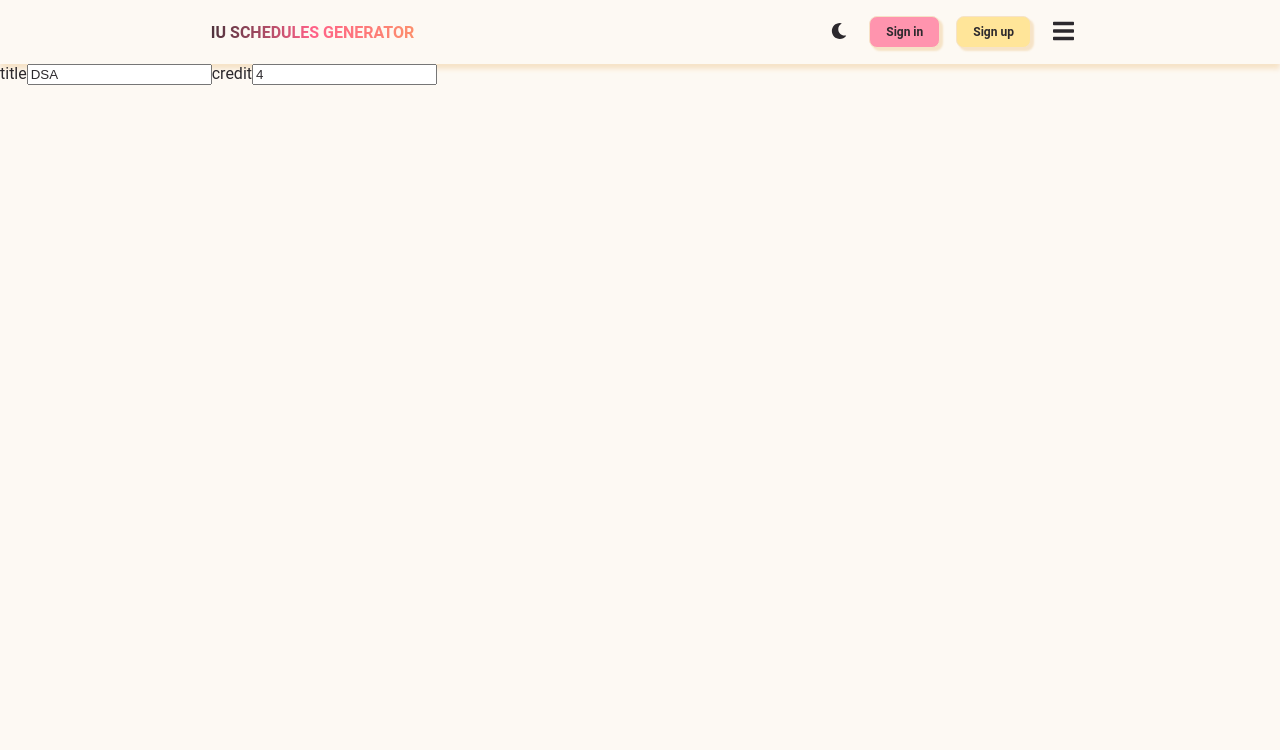
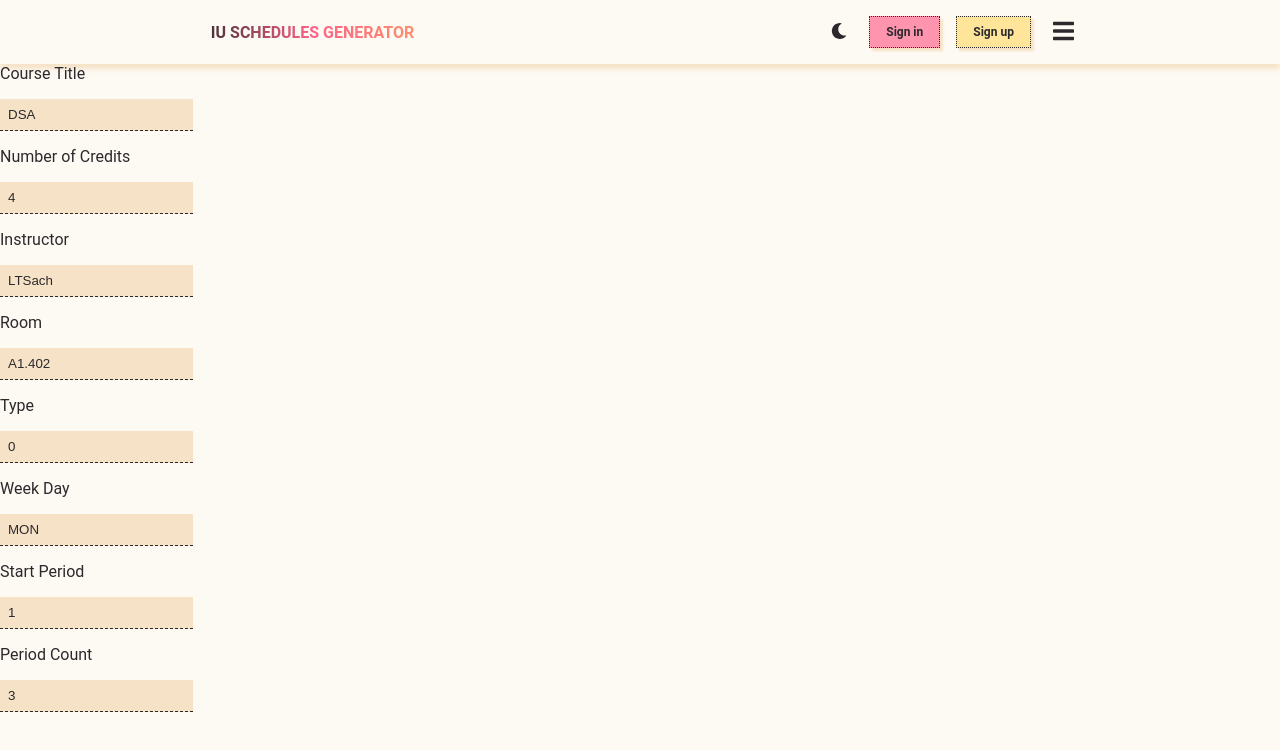
Before and after one commit to tdnguyen6/iu-schedule-gen, a Vue app: page / in a window 1280 px wide. Shown: the top 750 px of the page. Built offline with nearby package versions, Linux system fonts and the light colour scheme.

Commit message:
Finished view and delete function, add, generate and filter not implemented, pivot UI to Monokai theme and no border-radius

```diff
--- a/src/services/logics/Class.ts
+++ b/src/services/logics/Class.ts
@@ -1,5 +1,6 @@
 import { Course } from "./Course";
 import { Schedule } from "./Schedule";
+import { Session } from "./Session";
 
 export class Class {
   course: Course;
@@ -11,6 +12,7 @@ export class Class {
   }
 
   getAllSessions() {
-    return Object.values(this.schedule.sessionByDay).flat(1);
+    const clonedSessionByDay: { [key: string]: Session[] } = Object.assign({}, this.schedule.sessionByDay);
+    return Object.values(clonedSessionByDay).flat(1);
   }
 }
--- a/src/services/logics/Session.ts
+++ b/src/services/logics/Session.ts
@@ -5,7 +5,7 @@ export class Session {
   startPeriod: number;
   periodCount: number;
   instructor: string;
-  weekDay: WeekDay;
+  weekDay: string;
   class: Class;
   course: Course;
   room: string;
@@ -21,14 +21,14 @@ export class Session {
     type: SessionType
   ) {
     this.class = c;
-    c.schedule.addSession(this);
     this.course = c.course;
     this.startPeriod = start;
     this.periodCount = count;
     this.instructor = instructor;
-    this.weekDay = weekDay;
+    this.weekDay = WeekDay[weekDay];
     this.room = room;
     this.type = type;
+    c.schedule.addSession(this);
   }
 }
 
--- a/src/views/components/auxiliaries/Navbar.vue
+++ b/src/views/components/auxiliaries/Navbar.vue
@@ -134,10 +134,9 @@ export default class Navbar extends Vue {
       align-items: center;
       justify-content: space-evenly;
       .profile-btn {
-        border: 1px solid var(--shadow);
+        border: 1px dotted var(--text-color);
         // border: none;
         box-shadow: 3px 3px 2px var(--shadow);
-        border-radius: 0.5rem;
         font: inherit;
         padding: 0.5rem 1rem;
         margin: 0 0.5rem;
@@ -181,6 +180,7 @@ export default class Navbar extends Vue {
       li {
         list-style-type: none;
         border-top: 1px dashed var(--shadow);
+        border-bottom: 3px solid transparent;
         &:hover,
         .active {
           background: var(--nav-link-hover);
--- /dev/null
+++ b/src/views/components/forms/CourseForm.vue
@@ -0,0 +1,36 @@
+<template>
+  <div class="course-form">
+    <label for="course-title">Course Title</label>
+    <div>
+      <input type="text" id="course-title" v-model="course.title" />
+    </div>
+    <label for="course-credit">Number of Credits</label>
+    <div>
+      <input type="text" id="course-credit" v-model="course.credit" />
+    </div>
+  </div>
+</template>
+
+<script lang="ts">
+import { Component, Vue, Prop } from "vue-property-decorator";
+import { Course } from "@/services/logics/Course";
+
+@Component({
+  components: {}
+})
+export default class CourseForm extends Vue {
+  @Prop() course!: Course;
+}
+</script>
+
+<style lang="scss" scoped>
+.course-form {
+  input {
+    background: var(--shadow);
+    border: none;
+    border-bottom: 1px dashed var(--text-color);
+    padding: 0.5rem;
+    margin: 1rem 0;
+  }
+}
+</style>
--- a/src/views/components/forms/CoursesForm.vue
+++ /dev/null
@@ -1,22 +0,0 @@
-<template>
-  <div class="course-form">
-    <label for="course-title">title</label>
-    <input type="text" id="course-title" v-model="course.title" />
-    <label for="course-credit">credit</label>
-    <input type="text" id="course-credit" v-model="course.credit" />
-  </div>
-</template>
-
-<script lang="ts">
-import { Component, Vue, Prop } from "vue-property-decorator";
-import { Course } from "@/services/logics/Course";
-
-@Component({
-  components: {}
-})
-export default class CourseForm extends Vue {
-  @Prop() course!: Course;
-}
-</script>
-
-<style lang="scss" scoped></style>
--- /dev/null
+++ b/src/views/components/forms/SessionForm.vue
@@ -0,0 +1,60 @@
+<template>
+  <div class="session-form">
+    <label for="session-instructor">Instructor</label>
+    <div>
+      <input type="text" id="session-instructor" v-model="session.instructor" />
+    </div>
+    <label for="session-room">Room</label>
+    <div>
+      <input type="text" id="session-room" v-model="session.room" />
+    </div>
+    <label for="session-type">Type</label>
+    <div>
+      <input type="text" id="session-type" v-model="session.type" />
+    </div>
+    <label for="session-week-day">Week Day</label>
+    <div>
+      <input type="text" id="session-week-day" v-model="session.weekDay" />
+    </div>
+    <label for="session-start-period">Start Period</label>
+    <div>
+      <input
+        type="text"
+        id="session-start-period"
+        v-model="session.startPeriod"
+      />
+    </div>
+    <label for="session-period-count">Period Count</label>
+    <div>
+      <input
+        type="text"
+        id="session-period-count"
+        v-model="session.periodCount"
+      />
+    </div>
+  </div>
+</template>
+
+<script lang="ts">
+import { Component, Vue, Prop } from "vue-property-decorator";
+import { Session } from "@/services/logics/Session";
+
+@Component({
+  components: {}
+})
+export default class SessionForm extends Vue {
+  @Prop() session!: Session;
+}
+</script>
+
+<style lang="scss" scoped>
+.session-form {
+  input {
+    background: var(--shadow);
+    border: none;
+    border-bottom: 1px dashed var(--text-color);
+    padding: 0.5rem;
+    margin: 1rem 0;
+  }
+}
+</style>
--- a/src/views/components/functions/CourseClassSession.vue
+++ b/src/views/components/functions/CourseClassSession.vue
@@ -1,7 +1,7 @@
 <template>
   <div class="course-class-session">
     <Modal :control="control" />
-    <button @click="control.toggle = !control.toggle" class="add-course-btn">
+    <button @click="toggleModal()" class="add-course-btn">
       <font-awesome-icon :icon="['fas', 'plus']" /> Add Course
     </button>
     <transition-group name="ccs-list" tag="ul" appear>
@@ -11,22 +11,18 @@
         :style="`--i: ${courseIndex}`"
         class="course-li"
       >
-        <div
-          class="title-pane course-title"
-          @click="flipCourseExpand(courseIndex)"
-        >
-          {{ `${course.credit}: ${course.title}` }}
+        <div class="title-pane course-title">
+          <span @click="flipCourseExpand(courseIndex)" class="info-pane">
+            {{ `${course.credit}: ${course.title}` }}
+          </span>
           <span class="edit-del-btn">
-            <button>Edit</button>
-            <button>Delete</button>
+            <button @click="onViewCourse(course)">View</button>
+            <button @click="onDeleteCourse(courseIndex)">Delete</button>
           </span>
         </div>
         <transition name="ccs-list">
           <div v-if="expandInfoList[courseIndex].courseExpand">
-            <button
-              @click="control.toggle = !control.toggle"
-              class="add-class-btn"
-            >
+            <button @click="toggleModal()" class="add-class-btn">
               <font-awesome-icon :icon="['fas', 'plus']" /> Add Class
             </button>
             <transition-group name="ccs-list" tag="ul" appear>
@@ -40,10 +36,13 @@
                   class="title-pane class-title"
                   @click="flipClassExpand(courseIndex, classIndex)"
                 >
-                  {{ `Class ${classIndex}` }}
+                  <span class="info-pane">
+                    {{ `Class ${classIndex}` }}
+                  </span>
                   <span class="edit-del-btn">
-                    <button>Edit</button>
-                    <button>Delete</button>
+                    <button @click="onDeleteClass(courseIndex, classIndex)">
+                      Delete
+                    </button>
                   </span>
                 </div>
                 <transition name="ccs-list">
@@ -53,10 +52,7 @@
                         expandInfoList[courseIndex].classExpand[classIndex]
                     "
                   >
-                    <button
-                      @click="control.toggle = !control.toggle"
-                      class="add-session-btn"
-                    >
+                    <button @click="toggleModal()" class="add-session-btn">
                       <font-awesome-icon :icon="['fas', 'plus']" /> Add Session
                     </button>
                     <transition-group name="ccs-list" tag="ul" appear>
@@ -68,10 +64,24 @@
                         class="session-li"
                       >
                         <div class="title-pane session-title">
-                          {{ `Session ${sessionIndex}` }}
+                          <span class="info-pane">
+                            {{ `Session ${sessionIndex}` }}
+                          </span>
                           <span class="edit-del-btn">
-                            <button>Edit</button>
-                            <button>Delete</button>
+                            <button @click="onViewSession(session)">
+                              View
+                            </button>
+                            <button
+                              @click="
+                                onDeleteSession(
+                                  courseIndex,
+                                  classIndex,
+                                  sessionIndex
+                                )
+                              "
+                            >
+                              Delete
+                            </button>
                           </span>
                         </div>
                       </li>
@@ -90,7 +100,8 @@
 <script lang="ts">
 import { Component, Vue, Prop } from "vue-property-decorator";
 import { Course } from "@/services/logics/Course";
-// import { Session } from "@/services/logics/Session";
+import { Session } from "@/services/logics/Session";
+import { Class } from "@/services/logics/Class";
 // import { SessionType } from "@/services/logics/Session";
 // import { WeekDay } from "@/services/logics/WeekDay";
 import Modal from "@/views/components/auxiliaries/Modal.vue";
@@ -108,8 +119,14 @@ interface ExpandInfo {
 export default class CourseClassSession extends Vue {
   @Prop() private courseList!: Course[];
   private expandInfoList: ExpandInfo[] = [];
-  private control = {
-    toggle: false
+  private control: {
+    toggle: boolean;
+    type: string;
+    content: Course | Session | null;
+  } = {
+    toggle: false,
+    type: "",
+    content: null
   };
 
   constructor() {
@@ -122,8 +139,6 @@ export default class CourseClassSession extends Vue {
       };
       this.expandInfoList.push(expandInfo);
     }
-
-    console.log(this.courseList[0].classList[0].getAllSessions());
   }
 
   flipClassExpand(courseIndex: number, classIndex: number) {
@@ -136,6 +151,47 @@ export default class CourseClassSession extends Vue {
     this.expandInfoList[courseIndex].courseExpand = !this.expandInfoList[
       courseIndex
     ].courseExpand;
+  }
+
+  onViewCourse(course: Course) {
+    this.control.content = course;
+    this.control.type = "course-form";
+    this.toggleModal();
+    console.log(course);
+  }
+
+  onViewSession(session: Session) {
+    this.control.content = session;
+    this.control.type = "session-form";
+    this.toggleModal();
+  }
+
+  onDeleteCourse(courseIndex: number) {
+    this.courseList.splice(courseIndex, 1);
+    this.expandInfoList.splice(courseIndex, 1);
+  }
+
+  onDeleteClass(courseIndex: number, classIndex: number) {
+    const course: Course = this.courseList[courseIndex];
+    const _class: Class = course.classList[classIndex];
+    course.removeClass(_class);
+    this.expandInfoList[courseIndex].classExpand.splice(classIndex, 1);
+  }
+
+  onDeleteSession(
+    courseIndex: number,
+    classIndex: number,
+    sessionIndex: number
+  ) {
+    const course: Course = this.courseList[courseIndex];
+    const _class: Class = course.classList[classIndex];
+    const session: Session = _class.getAllSessions()[sessionIndex];
+    _class.schedule.removeSession(session);
+    this.$forceUpdate();
+  }
+
+  toggleModal() {
+    this.control.toggle = !this.control.toggle;
   }
 }
 </script>
@@ -180,10 +236,21 @@ export default class CourseClassSession extends Vue {
   }
   .title-pane {
     display: flex;
+    cursor: pointer;
+    margin: 1rem 0;
     justify-content: space-between;
-    cursor: pointer;
-    padding: 1rem;
-    margin: 1rem 0;
+    align-items: stretch;
+    .info-pane {
+      flex-grow: 1;
+      padding: 1rem;
+    }
+
+    .edit-del-btn {
+      padding-right: 1rem;
+      button {
+        height: 100%;
+      }
+    }
   }
 
   .course-title {
@@ -196,7 +263,6 @@ export default class CourseClassSession extends Vue {
 
   .session-title {
     background: var(--session-title-bg);
-    cursor: default;
   }
 
   ul {
--- a/src/views/routes/Home.vue
+++ b/src/views/routes/Home.vue
@@ -2,24 +2,28 @@
   <div class="home">
     <!-- <img alt="Vue logo" src="@/views/assets/images/logo.png" /> -->
     <Navbar />
-    <courses-form :course="course" />
+    <course-form :course="course" />
+    <session-form :session="session" />
   </div>
 </template>
 
 <script lang="ts">
 import { Component, Vue } from "vue-property-decorator";
 import Navbar from "@/views/components/auxiliaries/Navbar.vue";
-import CoursesForm from "@/views/components/forms/CoursesForm.vue";
+import CourseForm from "@/views/components/forms/CourseForm.vue";
+import SessionForm from "@/views/components/forms/SessionForm.vue";
 import { courses } from "@/services/logics/Demo";
 
 @Component({
   components: {
     Navbar,
-    CoursesForm
+    CourseForm,
+    SessionForm
   }
 })
 export default class Home extends Vue {
   private course = courses[0];
+  private session = this.course.classList[0].getAllSessions()[0];
 }
 </script>
 
--- a/src/views/styles/_variables.scss
+++ b/src/views/styles/_variables.scss
@@ -30,7 +30,7 @@ body {
   --signup-btn-bg: #{lighten($m-c3, 10%)};
   --signup-btn-hover: #{$m-c3};
 
-  --modal-bg: #{$m-c6};
+  --modal-bg: var(--bg);
   --course-title-bg: #{lighten($m-c1, 10%)};
   --class-title-bg: #{lighten($m-c2, 10%)};
   --session-title-bg: #{lighten($m-c3, 10%)};
@@ -51,16 +51,16 @@ body[data-theme="dark"] {
   --swiper-pagination-bg: rgba(200, 200, 200, 0.25);
   --swiper-pagination-active-bg: #007aff;
 
-  --login-btn-bg: #{desaturate(darken($m-c1, 15%), 30%)};
-  --login-btn-hover: #{darken($m-c1, 20%)};
-  --signup-btn-bg: #{desaturate(darken($m-c3, 15%), 30%)};
-  --signup-btn-hover: #{darken($m-c3, 20%)};
+  --login-btn-bg: #{desaturate(darken($m-c1, 25%), 50%)};
+  --login-btn-hover: #{desaturate(darken($m-c1, 25%), 25%)};
+  --signup-btn-bg: #{desaturate(darken($m-c3, 25%), 50%)};
+  --signup-btn-hover: #{desaturate(darken($m-c3, 25%), 25%)};
 
   --modal-bg: var(--bg);
-  --course-title-bg: #{desaturate(darken($m-c1, 15%), 30%)};
-  --class-title-bg: #{desaturate(darken($m-c2, 15%), 30%)};
-  --session-title-bg: #{desaturate(darken($m-c3, 15%), 30%)};
-  // --course-title-bg: #{darken($m-c1, 25)};
-  // --class-title-bg: #{darken($m-c2, 25)};
-  // --session-title-bg: #{darken($m-c3, 25)};
+  --course-title-bg: #{desaturate(darken($m-c1, 25%), 50%)};
+  --class-title-bg: #{desaturate(darken($m-c2, 25%), 50%)};
+  --session-title-bg: #{desaturate(darken($m-c3, 25%), 50%)};
+  // --course-title-bg: #{desaturate($m-c1, 25)};
+  // --class-title-bg: #{desaturate($m-c2, 25)};
+  // --session-title-bg: #{desaturate($m-c3, 25)};
 }
```
Also changed, not shown: src/services/logics/Schedule.ts (+8 -10 lines), src/views/components/auxiliaries/Modal.vue (+29 -43 lines), 11 other files (tests, documents, lock files or other folders).
